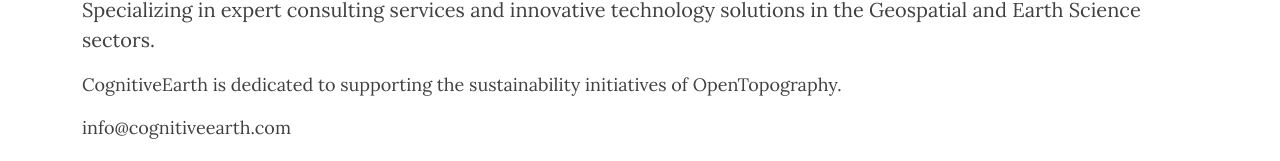
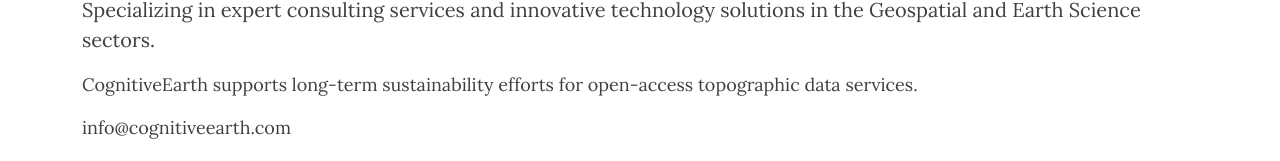
Before and after one commit to CognitiveEarth/cognitiveearth.github.io, a plain HTML site: page index.html in a window 1280 px wide. Shown: the part 136-297 px from the top of the page. Drawn offline with nearby package versions, Linux system fonts and the light colour scheme.

Commit message:
Update index.html

```diff
--- a/index.html
+++ b/index.html
@@ -23,7 +23,7 @@
             <h1 class="mt-5">CognitiveEarth</h1>
             <br />
             <p class="lead">Specializing in expert consulting services and innovative technology solutions in the Geospatial and Earth Science sectors.</p>
-            <p>CognitiveEarth is dedicated to supporting the sustainability initiatives of OpenTopography.</p>
+            <p>CognitiveEarth supports long-term sustainability efforts for open-access topographic data services.</p>
             <p>info@cognitiveearth.com</p>
         </main>
         <footer class="fixed-bottom p-3">
```
